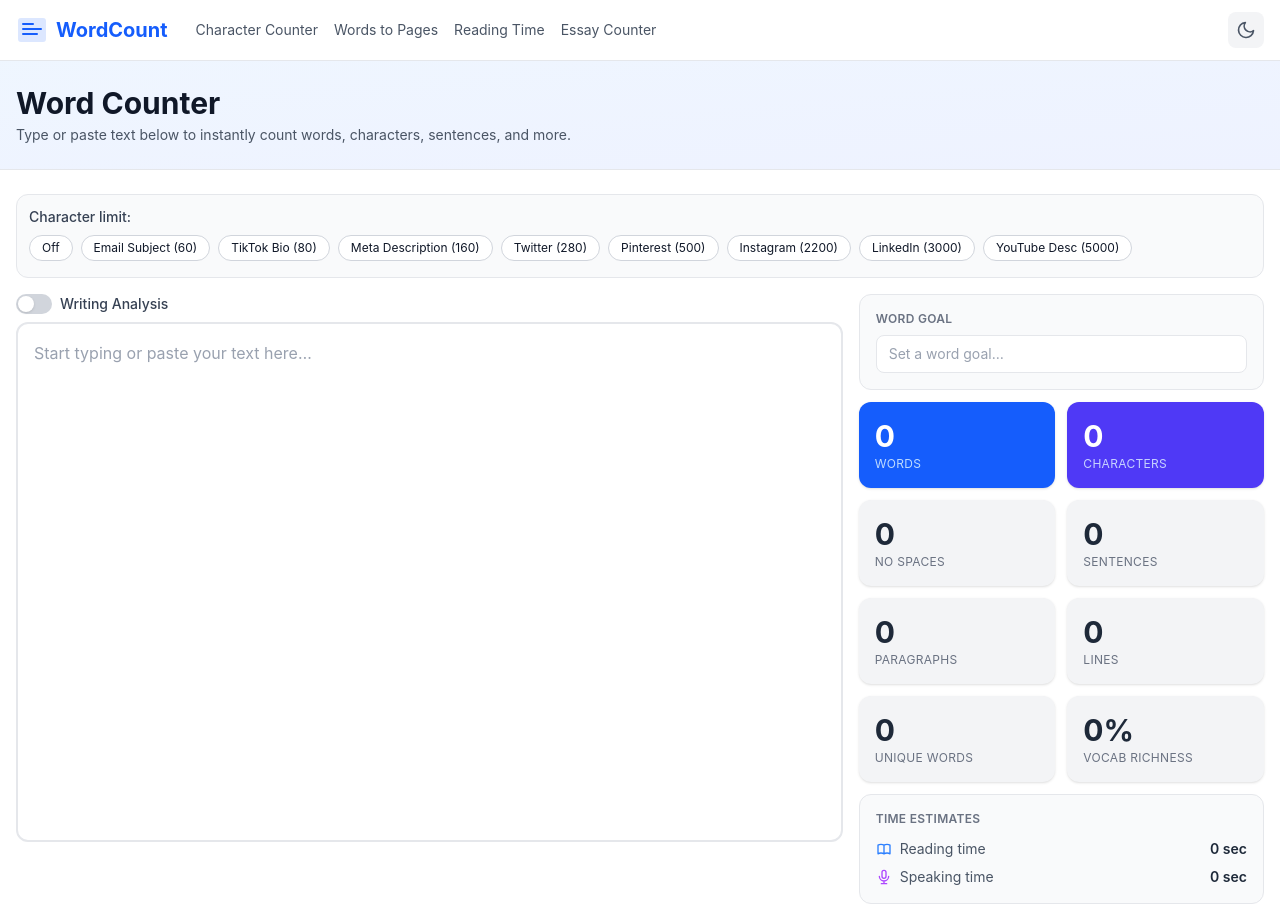
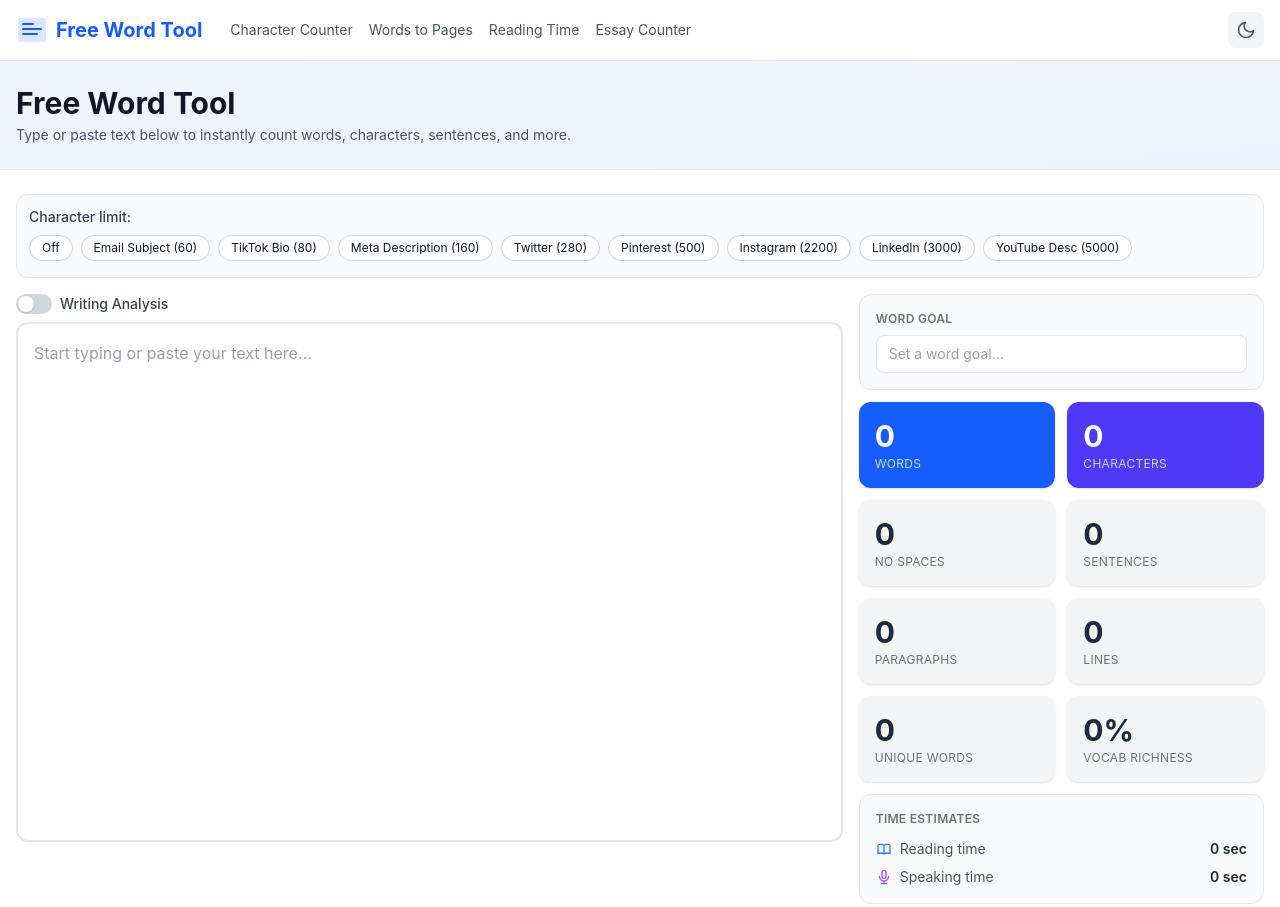
Before and after one commit to swamiguru/Freewordtool, an Astro site: page / in a window 1280 px wide. Shown: the top 907 px of the page. Built offline with nearby package versions, Linux system fonts and the light colour scheme; Astro itself is replaced by a stand-in of ours.

Commit message:
Rename WordCount branding to Free Word Tool across header and H1
Co-Authored-By: Claude Sonnet 4.6 <noreply@anthropic.com>

```diff
--- a/src/components/WordCounter.astro
+++ b/src/components/WordCounter.astro
@@ -17,7 +17,7 @@ const { heading = "Word Counter" } = Astro.props;
             <rect x="6" y="14" width="20" height="2" rx="1" fill="currentColor"/>
             <rect x="6" y="19" width="16" height="2" rx="1" fill="currentColor"/>
           </svg>
-          <span class="font-bold text-xl text-blue-600 group-hover:text-blue-700 transition-colors">WordCount</span>
+          <span class="font-bold text-xl text-blue-600 group-hover:text-blue-700 transition-colors">Free Word Tool</span>
         </a>
         <nav class="hidden md:flex items-center gap-4 ml-4 text-sm">
           <a href="/character-counter" class="text-gray-600 dark:text-gray-400 hover:text-blue-600 dark:hover:text-blue-400 transition-colors">Character Counter</a>
--- a/src/pages/index.astro
+++ b/src/pages/index.astro
@@ -39,7 +39,7 @@ const faqs = [
 ---
 
 <Layout title="Word Counter — Free Online Word & Character Count Tool" description="Free online word counter. Count words, characters, sentences, paragraphs and get reading time estimates instantly. No signup required.">
-  <WordCounter heading="Word Counter" />
+  <WordCounter heading="Free Word Tool" />
 
   <!-- FAQ Section -->
   <section class="max-w-4xl mx-auto px-4 py-12">
--- a/src/pages/reading-time-calculator.astro
+++ b/src/pages/reading-time-calculator.astro
@@ -64,7 +64,7 @@ const referenceRows = [
             <rect x="6" y="14" width="20" height="2" rx="1" fill="currentColor"/>
             <rect x="6" y="19" width="16" height="2" rx="1" fill="currentColor"/>
           </svg>
-          <span class="font-bold text-xl text-blue-600 group-hover:text-blue-700 transition-colors">WordCount</span>
+          <span class="font-bold text-xl text-blue-600 group-hover:text-blue-700 transition-colors">Free Word Tool</span>
         </a>
         <nav class="hidden sm:flex items-center gap-4 ml-4 text-sm">
           <a href="/" class="text-gray-600 dark:text-gray-400 hover:text-blue-600 dark:hover:text-blue-400 transition-colors">Word Counter</a>
--- a/src/pages/words-to-pages.astro
+++ b/src/pages/words-to-pages.astro
@@ -64,7 +64,7 @@ const referenceRows = [
             <rect x="6" y="14" width="20" height="2" rx="1" fill="currentColor"/>
             <rect x="6" y="19" width="16" height="2" rx="1" fill="currentColor"/>
           </svg>
-          <span class="font-bold text-xl text-blue-600 group-hover:text-blue-700 transition-colors">WordCount</span>
+          <span class="font-bold text-xl text-blue-600 group-hover:text-blue-700 transition-colors">Free Word Tool</span>
         </a>
         <nav class="hidden sm:flex items-center gap-4 ml-4 text-sm">
           <a href="/" class="text-gray-600 dark:text-gray-400 hover:text-blue-600 dark:hover:text-blue-400 transition-colors">Word Counter</a>
```
